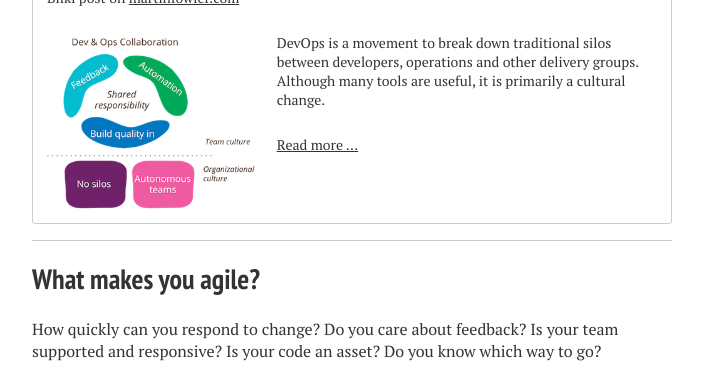
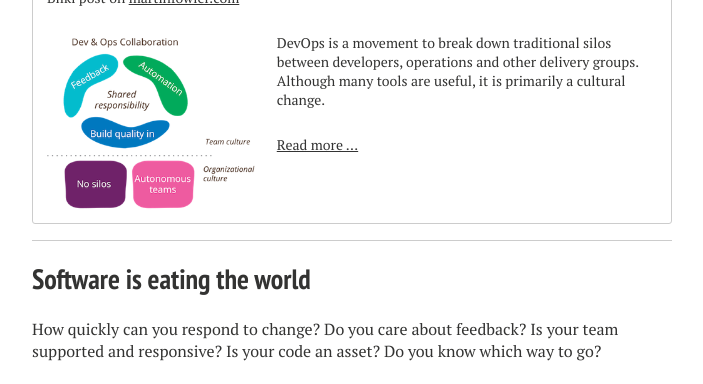
Before and after one commit to rouanw/rouanw.github.io, a Jekyll site: the page built from index.md, in a window 1280 px wide and 900 px high, scrolled down 873 px, cut to the strip 0-384 px from the top of the window. Shown: the whole strip, without its empty margins (288-991 px from the left). Built offline with Jekyll 4.4.1, drawn with Linux system fonts in a browser that asks for light colours; nearby versions of some CDN libraries; some web fonts are replaced; comment, search, counter and statistics services are not loaded.

Commit message:
less lame heading

```diff
--- a/index.md
+++ b/index.md
@@ -24,7 +24,7 @@ The DevOps movement is about much more than tools. The 2015 State of DevOps repo
 
 - - -
 
-## What makes you agile?
+## Software is eating the world
 
 How quickly can you respond to change? Do you care about feedback? Is your team supported and responsive? Is your code an asset? Do you know which way to go?
 
```
